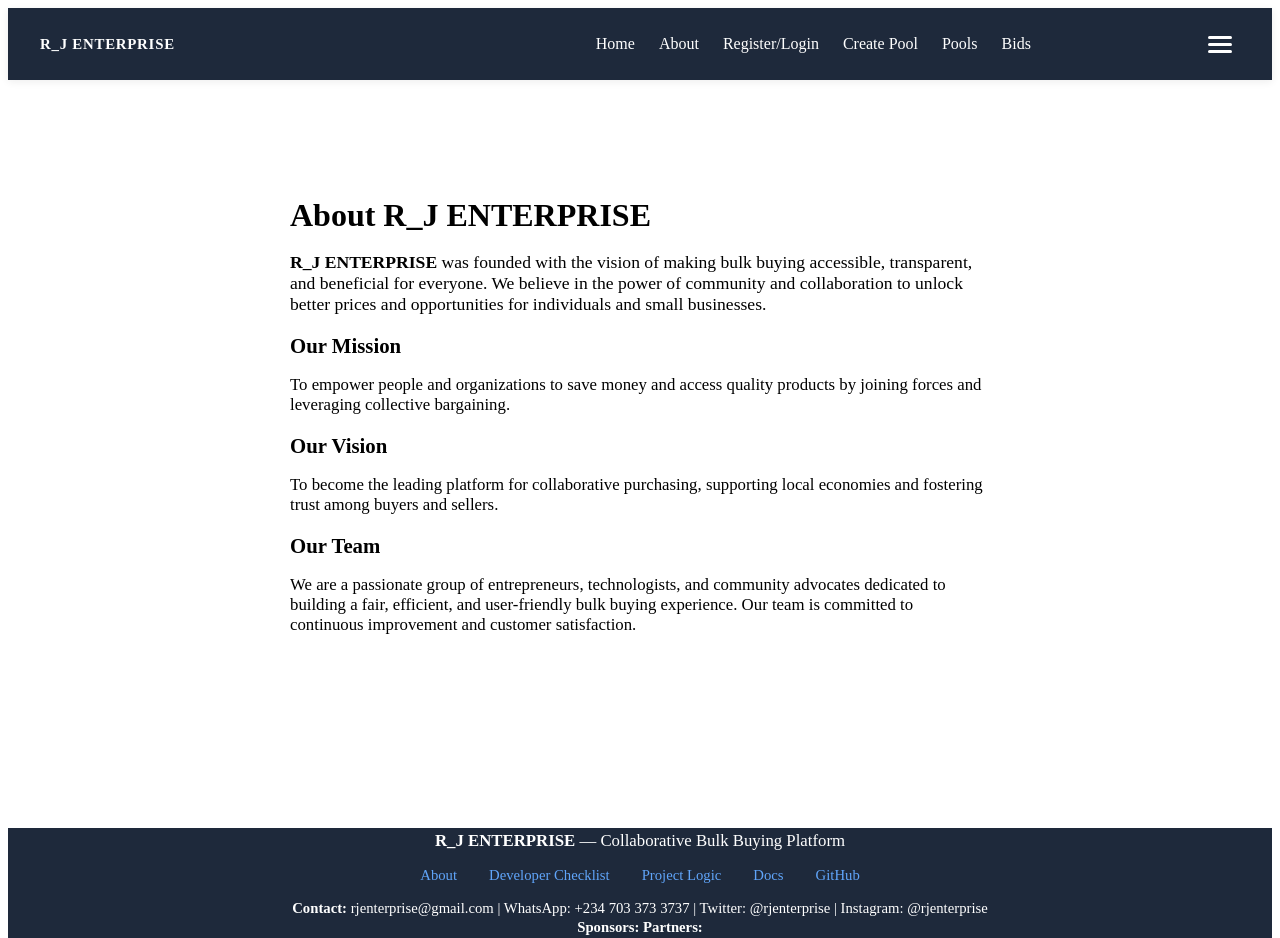
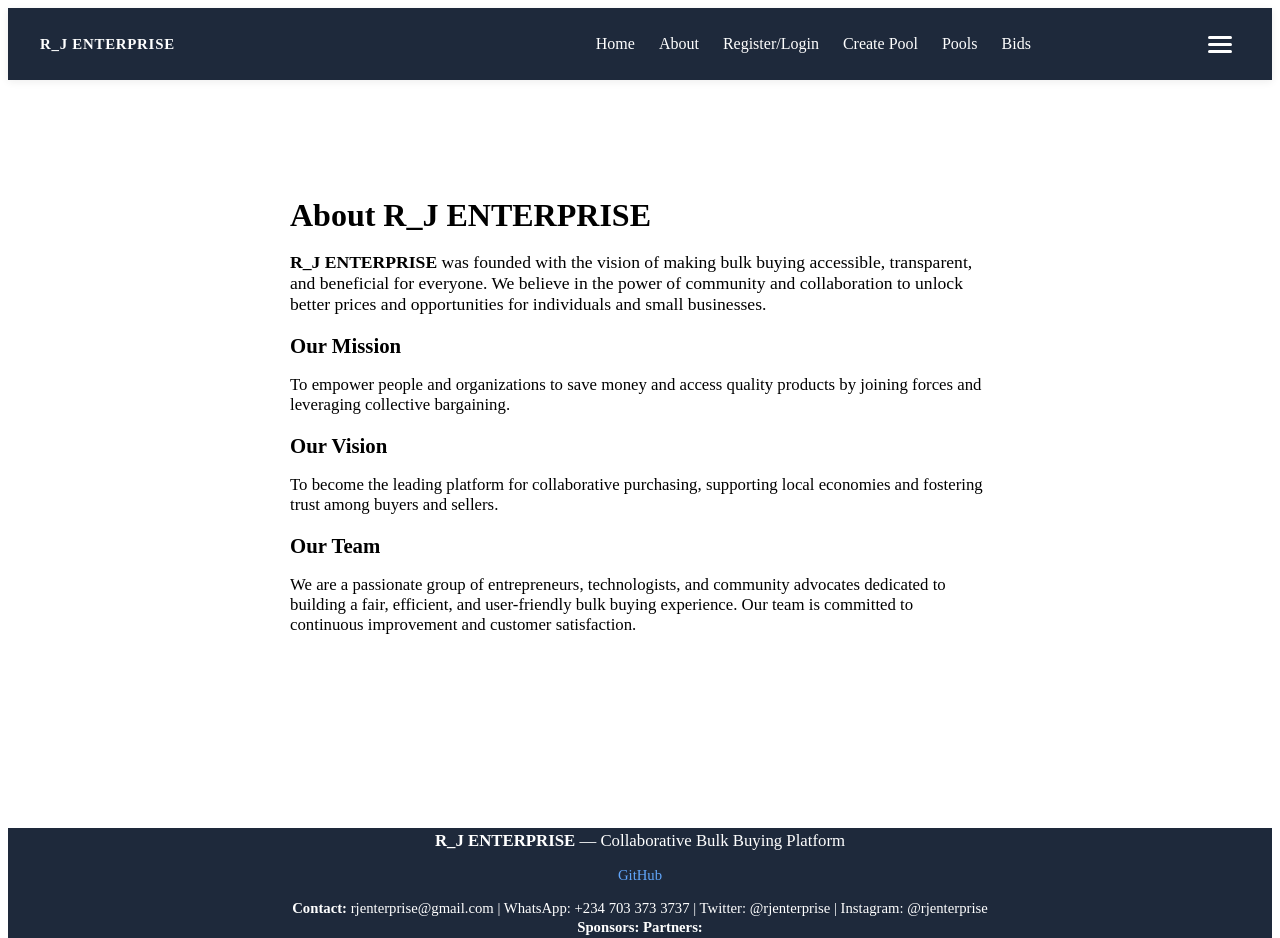
Before and after one commit to rotji/R_J-ENTERPRISE, a React (Vite) app in the folder frontend/: page /about in a window 1280 px wide. Shown: the top 938 px of the page. Built offline with nearby package versions, Linux system fonts and the light colour scheme.

Commit message:
Fix: Remove unnecessary links from footer
- Removed 'About', 'Developer Checklist', 'Project Logic', and 'Docs' links from the footer to simplify the component.

```diff
--- a/frontend/src/components/Footer.tsx
+++ b/frontend/src/components/Footer.tsx
@@ -10,29 +10,6 @@ const Footer: React.FC = () => {
           Platform
         </div>
         <ul className={styles.footerLinks}>
-          <li>
-            <a href="/about" className={styles.footerLink}>
-              About
-            </a>
-          </li>
-          <li>
-            <a
-              href="/docs/developerschecklist.md"
-              className={styles.footerLink}
-            >
-              Developer Checklist
-            </a>
-          </li>
-          <li>
-            <a href="/docs/logics.md" className={styles.footerLink}>
-              Project Logic
-            </a>
-          </li>
-          <li>
-            <a href="/docs/readme.md" className={styles.footerLink}>
-              Docs
-            </a>
-          </li>
           <li>
             <a
               href="https://github.com/your-org/your-repo"
```
